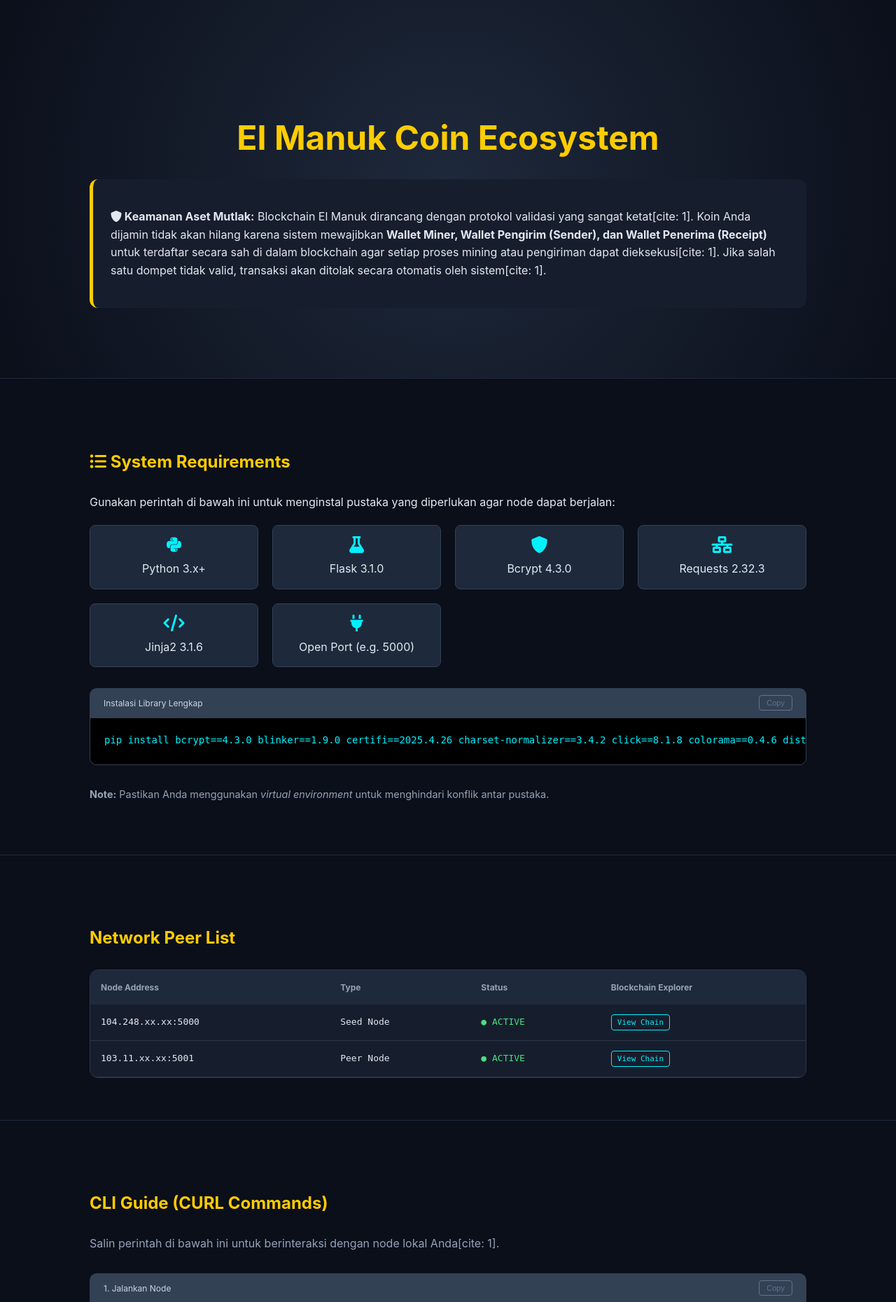
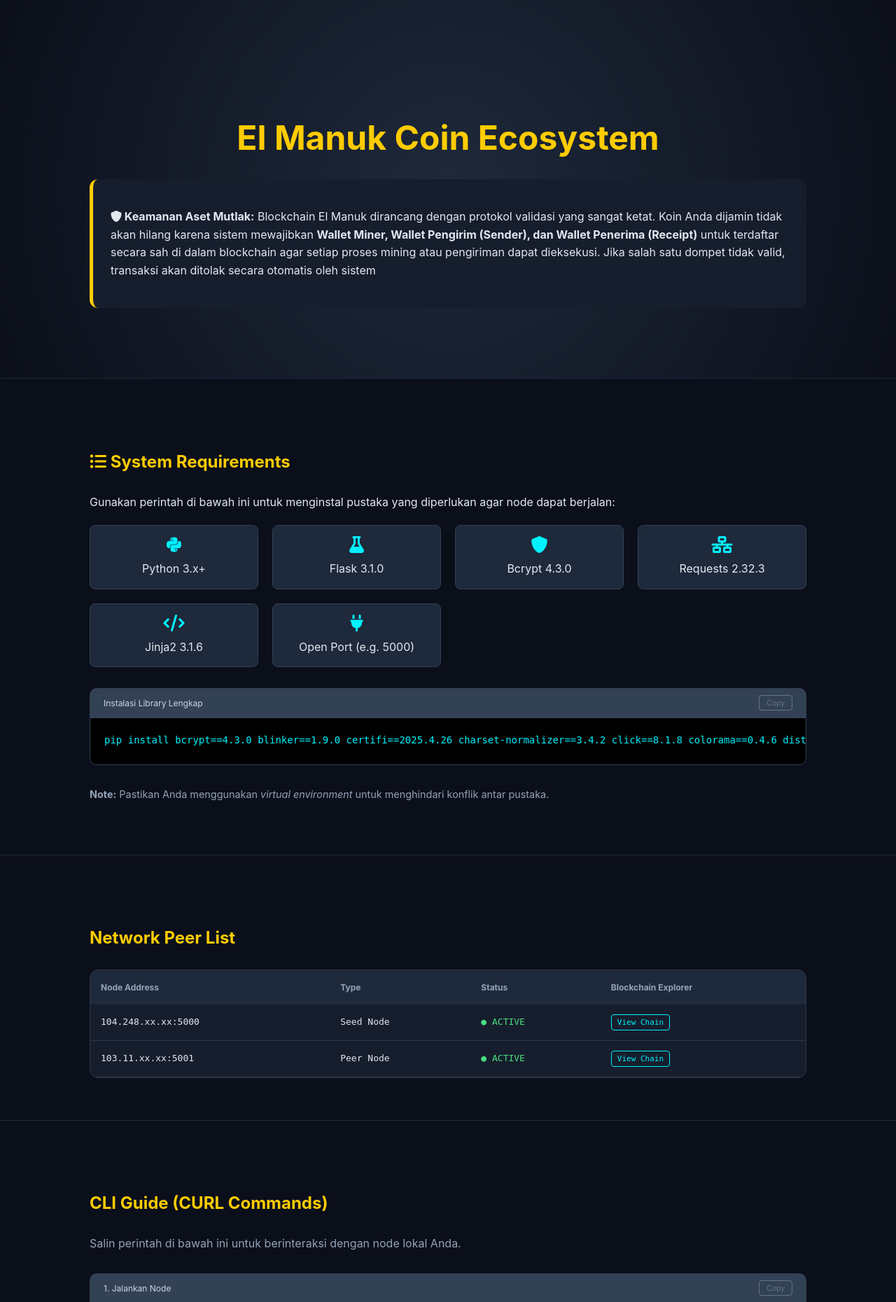
Before and after one commit to AkmlF4dli/Blockchain, a Flask app: page / in a window 1280 px wide. Shown: the part 70-1930 px from the top of the page at 70% size. Run offline with Flask 3, Linux system fonts and the light colour scheme; parts of the project's set-up code (start-up, migrations or seed data) failed here and were passed over.

```diff
--- a/templates/index.html
+++ b/templates/index.html
@@ -175,7 +175,7 @@
     <section class="hero" id="home">
         <h1>El Manuk Coin Ecosystem</h1>
         <div class="description-box">
-            <p><strong><i class="fas fa-shield-alt"></i> Keamanan Aset Mutlak:</strong> Blockchain El Manuk dirancang dengan protokol validasi yang sangat ketat[cite: 1]. Koin Anda dijamin tidak akan hilang karena sistem mewajibkan <strong>Wallet Miner, Wallet Pengirim (Sender), dan Wallet Penerima (Receipt)</strong> untuk terdaftar secara sah di dalam blockchain agar setiap proses mining atau pengiriman dapat dieksekusi[cite: 1]. Jika salah satu dompet tidak valid, transaksi akan ditolak secara otomatis oleh sistem[cite: 1].</p>
+            <p><strong><i class="fas fa-shield-alt"></i> Keamanan Aset Mutlak:</strong> Blockchain El Manuk dirancang dengan protokol validasi yang sangat ketat. Koin Anda dijamin tidak akan hilang karena sistem mewajibkan <strong>Wallet Miner, Wallet Pengirim (Sender), dan Wallet Penerima (Receipt)</strong> untuk terdaftar secara sah di dalam blockchain agar setiap proses mining atau pengiriman dapat dieksekusi. Jika salah satu dompet tidak valid, transaksi akan ditolak secara otomatis oleh sistem</p>
         </div>
     </section>
 
@@ -256,7 +256,7 @@
 
     <section id="cli">
         <h2>CLI Guide (CURL Commands)</h2>
-        <p style="color: #94a3b8; margin-bottom: 30px;">Salin perintah di bawah ini untuk berinteraksi dengan node lokal Anda[cite: 1].</p>
+        <p style="color: #94a3b8; margin-bottom: 30px;">Salin perintah di bawah ini untuk berinteraksi dengan node lokal Anda.</p>
 
         <div class="terminal-container">
             <div class="terminal-header"><span>1. Jalankan Node</span><button class="copy-btn" onclick="copyCode('code1')">Copy</button></div>
@@ -285,7 +285,7 @@
     </section>
 
     <footer>
-        &copy; 2026 El Manuk Coin Project. Built with Python & Flask[cite: 1].
+        &copy; 2026 El Manuk Coin Project. Built with Python & Flask.
     </footer>
 
     <script>
```
